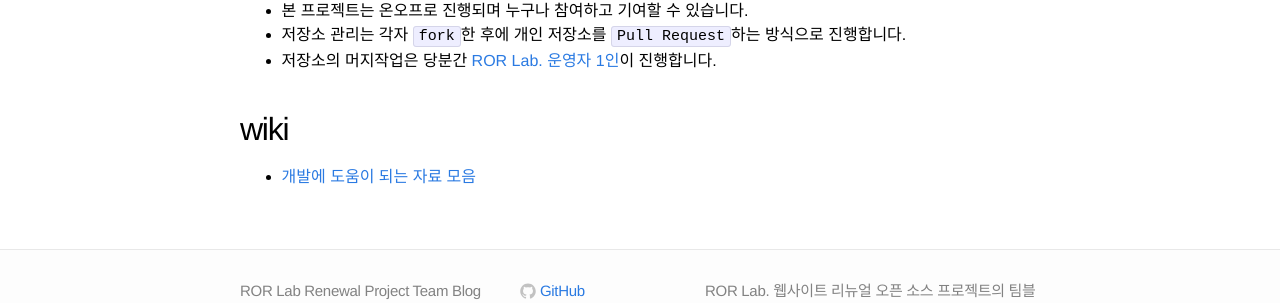
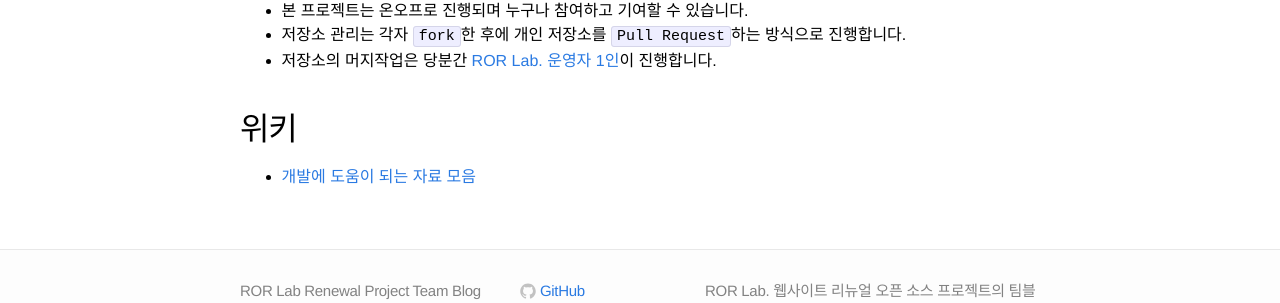
Before and after one commit to RORLabNew/rorlabnew.github.io, a Jekyll site: the page built from about.md, in a window 1280 px wide. Shown: the part 739-1042 px from the top of the page. Built offline with Jekyll 4.4.1, drawn with Linux system fonts in a browser that asks for light colours.

Commit message:
Updated about.md

```diff
--- a/about.md
+++ b/about.md
@@ -22,5 +22,5 @@ published: true
 - 저장소 관리는 각자 `fork`한 후에 개인 저장소를 `Pull Request`하는 방식으로 진행합니다.
 - 저장소의 머지작업은 당분간 [ROR Lab. 운영자 1인](mailto:rorlab@gmail.com)이 진행합니다.
 
-## wiki
+## 위키
 - [개발에 도움이 되는 자료 모음](https://github.com/RORLabNew/rorla_api/wiki/%EA%B0%9C%EB%B0%9C%EC%97%90-%EB%8F%84%EC%9B%80%EC%9D%B4-%EB%90%98%EB%8A%94-%EC%9E%90%EB%A3%8C-%EB%AA%A8%EC%9D%8C)
```
